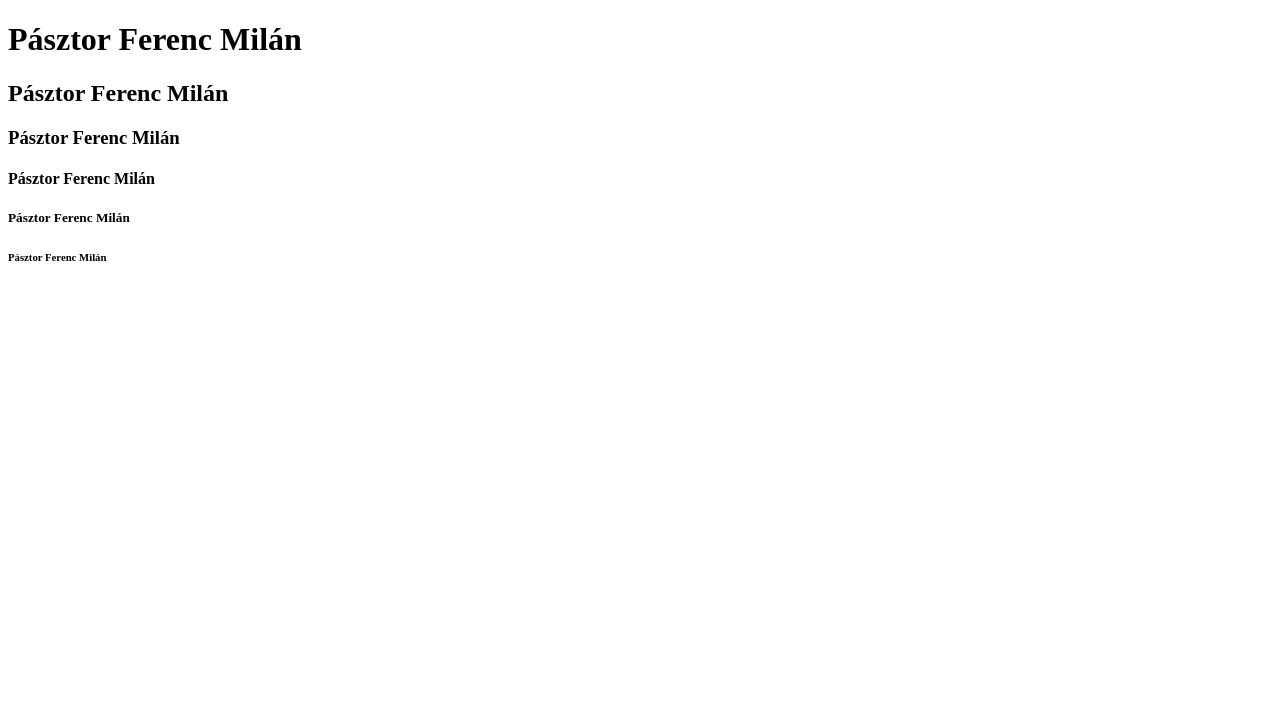
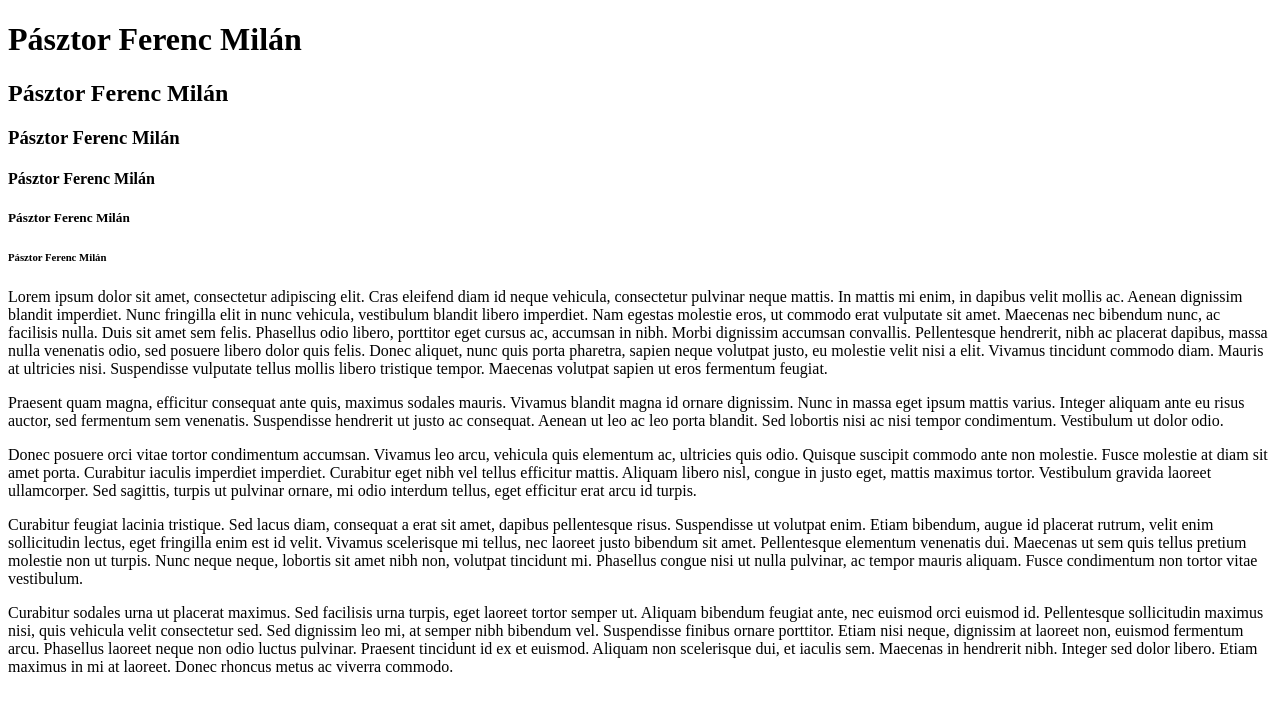
Before and after one commit to pasztorfmilan/web, a plain HTML site: page index.html in a window 1280 px wide. Drawn offline with Linux system fonts and the light colour scheme.

Commit message:
bekezdéseket hozzáadtunk

```diff
--- a/index.html
+++ b/index.html
@@ -1,10 +1,12 @@
 <!DOCTYPE html>
 <html lang="hu">
+
 <head>
     <meta charset="UTF-8">
     <meta name="viewport" content="width=device-width, initial-scale=1.0">
     <title>Pásztor Ferenc Milán</title>
 </head>
+
 <body>
 
     <h1>Pásztor Ferenc Milán</h1>
@@ -14,5 +16,39 @@
     <h5>Pásztor Ferenc Milán</h5>
     <h6>Pásztor Ferenc Milán</h6>
 
+
+
+
+    <p>Lorem ipsum dolor sit amet, consectetur adipiscing elit. Cras eleifend diam id neque vehicula, consectetur
+        pulvinar neque mattis. In mattis mi enim, in dapibus velit mollis ac. Aenean dignissim blandit imperdiet. Nunc
+        fringilla elit in nunc vehicula, vestibulum blandit libero imperdiet. Nam egestas molestie eros, ut commodo erat
+        vulputate sit amet. Maecenas nec bibendum nunc, ac facilisis nulla. Duis sit amet sem felis. Phasellus odio
+        libero, porttitor eget cursus ac, accumsan in nibh. Morbi dignissim accumsan convallis. Pellentesque hendrerit,
+        nibh ac placerat dapibus, massa nulla venenatis odio, sed posuere libero dolor quis felis. Donec aliquet, nunc
+        quis porta pharetra, sapien neque volutpat justo, eu molestie velit nisi a elit. Vivamus tincidunt commodo diam.
+        Mauris at ultricies nisi. Suspendisse vulputate tellus mollis libero tristique tempor. Maecenas volutpat sapien
+        ut eros fermentum feugiat.</p>
+    <p>Praesent quam magna, efficitur consequat ante quis, maximus sodales mauris. Vivamus blandit magna id ornare
+        dignissim. Nunc in massa eget ipsum mattis varius. Integer aliquam ante eu risus auctor, sed fermentum sem
+        venenatis. Suspendisse hendrerit ut justo ac consequat. Aenean ut leo ac leo porta blandit. Sed lobortis nisi ac
+        nisi tempor condimentum. Vestibulum ut dolor odio.</p>
+    <p>Donec posuere orci vitae tortor condimentum accumsan. Vivamus leo arcu, vehicula quis elementum ac, ultricies
+        quis odio. Quisque suscipit commodo ante non molestie. Fusce molestie at diam sit amet porta. Curabitur iaculis
+        imperdiet imperdiet. Curabitur eget nibh vel tellus efficitur mattis. Aliquam libero nisl, congue in justo eget,
+        mattis maximus tortor. Vestibulum gravida laoreet ullamcorper. Sed sagittis, turpis ut pulvinar ornare, mi odio
+        interdum tellus, eget efficitur erat arcu id turpis.</p>
+    <p>Curabitur feugiat lacinia tristique. Sed lacus diam, consequat a erat sit amet, dapibus pellentesque risus.
+        Suspendisse ut volutpat enim. Etiam bibendum, augue id placerat rutrum, velit enim sollicitudin lectus, eget
+        fringilla enim est id velit. Vivamus scelerisque mi tellus, nec laoreet justo bibendum sit amet. Pellentesque
+        elementum venenatis dui. Maecenas ut sem quis tellus pretium molestie non ut turpis. Nunc neque neque, lobortis
+        sit amet nibh non, volutpat tincidunt mi. Phasellus congue nisi ut nulla pulvinar, ac tempor mauris aliquam.
+        Fusce condimentum non tortor vitae vestibulum.</p>
+    <p>Curabitur sodales urna ut placerat maximus. Sed facilisis urna turpis, eget laoreet tortor semper ut. Aliquam
+        bibendum feugiat ante, nec euismod orci euismod id. Pellentesque sollicitudin maximus nisi, quis vehicula velit
+        consectetur sed. Sed dignissim leo mi, at semper nibh bibendum vel. Suspendisse finibus ornare porttitor. Etiam
+        nisi neque, dignissim at laoreet non, euismod fermentum arcu. Phasellus laoreet neque non odio luctus pulvinar.
+        Praesent tincidunt id ex et euismod. Aliquam non scelerisque dui, et iaculis sem. Maecenas in hendrerit nibh.
+        Integer sed dolor libero. Etiam maximus in mi at laoreet. Donec rhoncus metus ac viverra commodo.</p>
+
 </body>
 </html>
```
